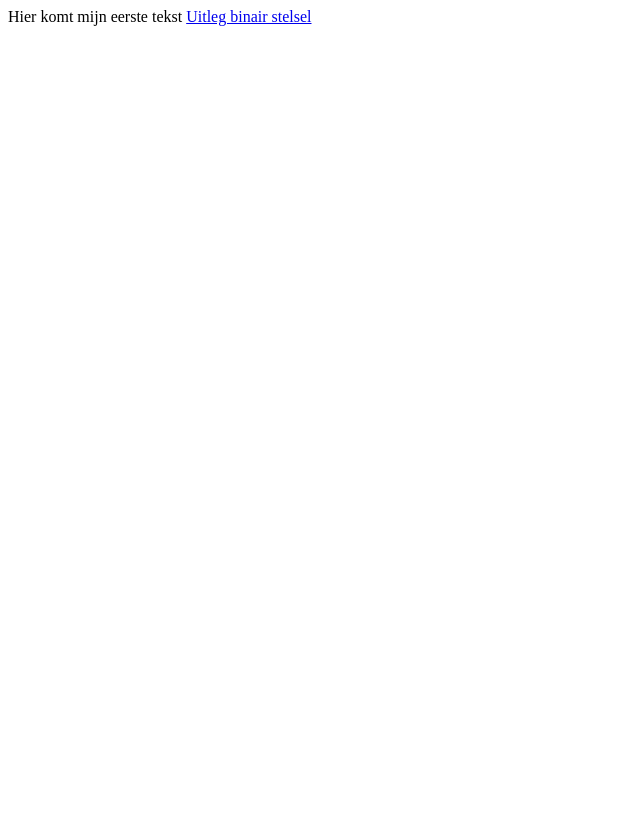
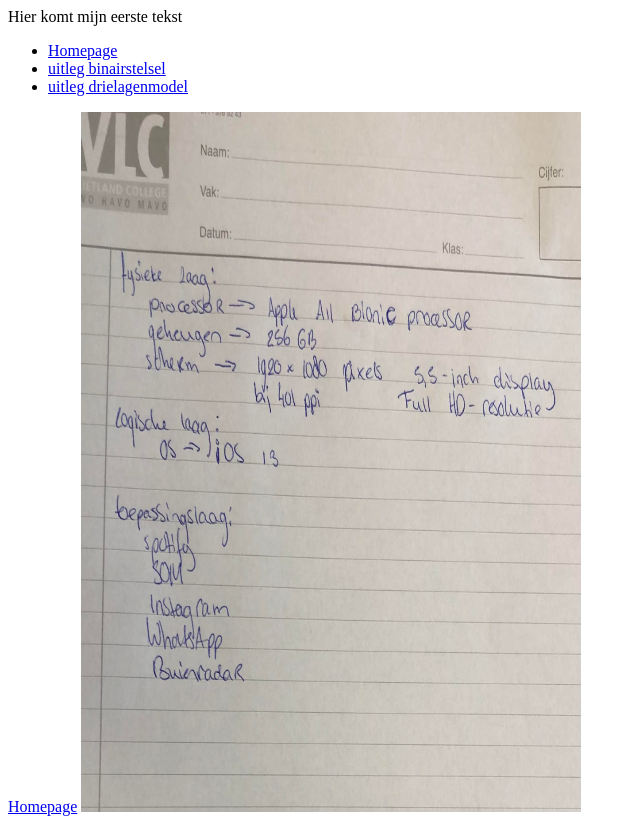
Before and after one commit to babettecoremans/babettecoremans.github.io, a plain HTML site: page drielagenmodel.html in a window 1280 px wide. Shown: the whole page, without its empty margins (0-640 px from the left). Before the commit the page ends 800 px from the top, so only its background shows below. Drawn offline with Linux system fonts and the light colour scheme.

Commit message:
links aanmaken

```diff
--- a/drielagenmodel.html
+++ b/drielagenmodel.html
@@ -7,7 +7,15 @@
     <body>
         Hier komt mijn eerste tekst
 
-        <a href="binairstelstel.html">Uitleg binair stelsel</a>
+        <ul>
+            <li><a href="index.html">Homepage</a></li>
+            <li><a href="binairstelstel.html">uitleg binairstelsel</a></li>
+            <li><a href="drielagenmodel.html">uitleg drielagenmodel</a></li>
+        </ul>
+
+        <a href="index.html">Homepage</a>
+
+        <img src="drielagen model.jpg" alt="deze site is nog niet af" width="500" height="700"
 
     </body>
 </html>
```
Also changed, not shown: binairstelsel.html (+6 -0 lines), index.html (+6 -0 lines).
